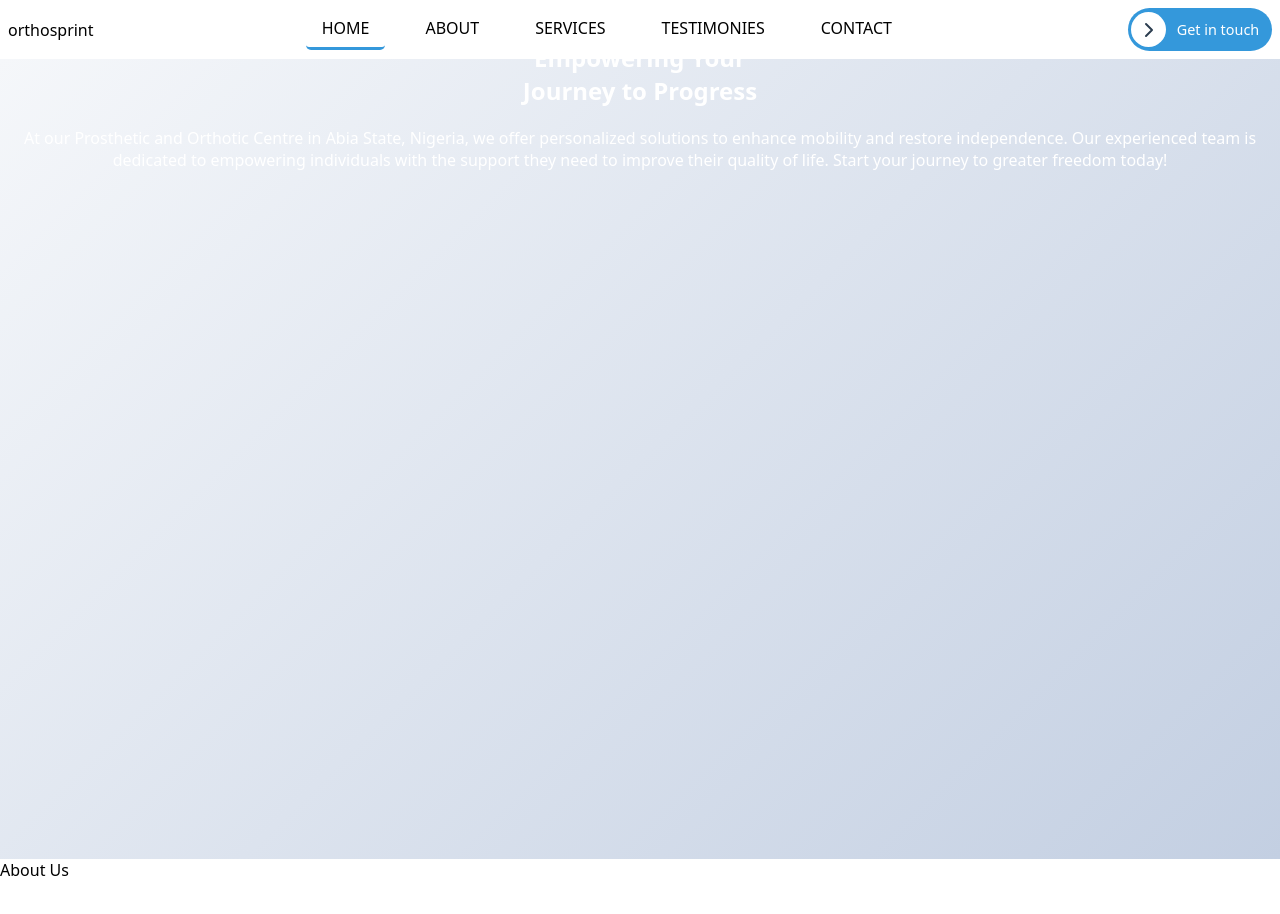
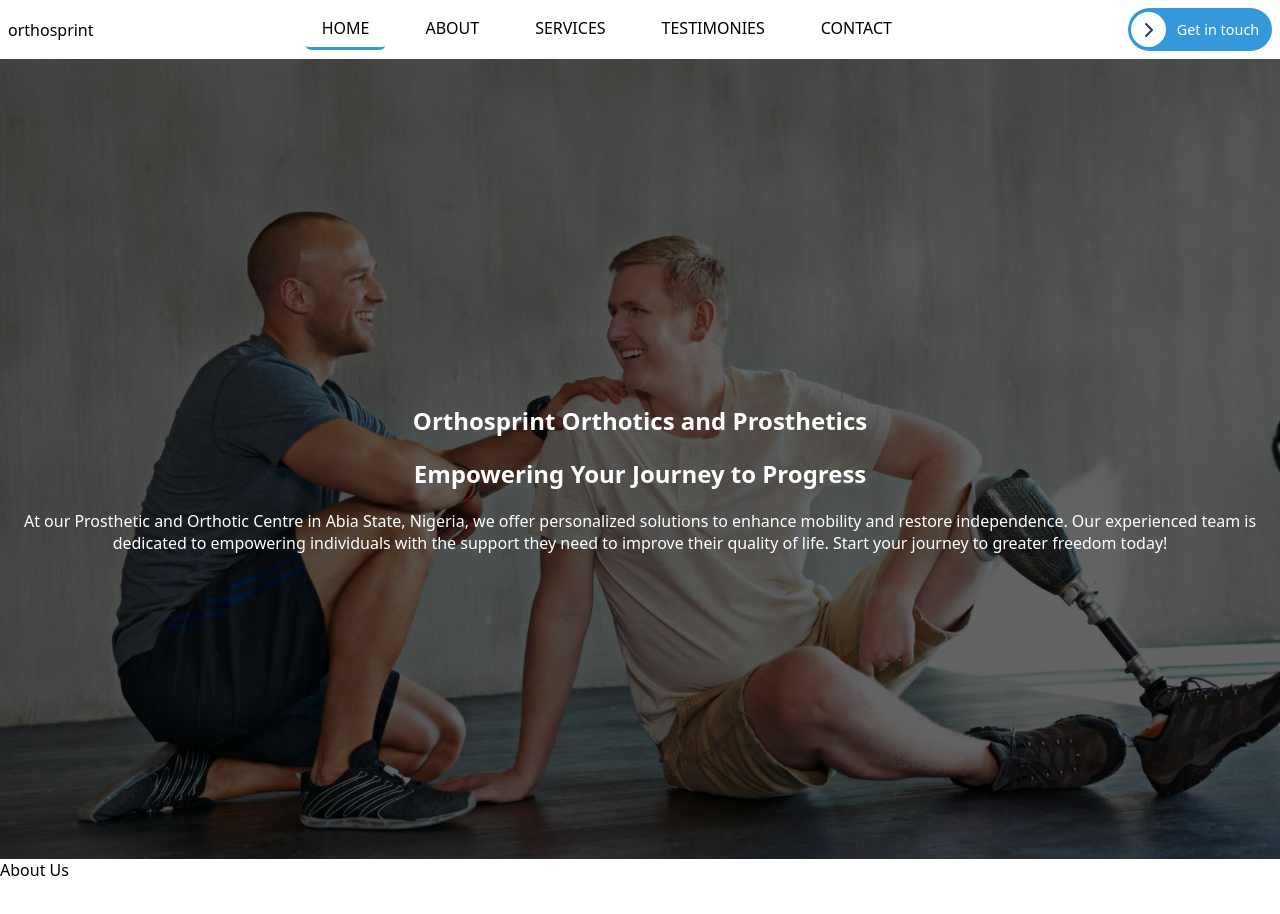
Before and after one commit to Mario-Gozie/Orthosprint-web-app, a React (Vite) app: page / in a window 1280 px wide. Shown: the top 914 px of the page. Built offline with nearby package versions, Linux system fonts and the light colour scheme.

Commit message:
working currently on home page

```diff
--- a/src/Components/Homepage-Components/Home.jsx
+++ b/src/Components/Homepage-Components/Home.jsx
@@ -2,17 +2,12 @@ import React from "react";
 
 function Home() {
   return (
-    <section style={{ height: "100vh" }} id="home">
+    <section id="home">
       <div className="home-wrapper">
-        <div className="clockwise-rotation"></div>
-        <div className="anti-clockwise-rotation"></div>
-        <div className="centre"></div>
+        <div className="overlay"></div>
         <div className="text">
           <h2>Orthosprint Orthotics and Prosthetics</h2>
-          <h1>
-            Empowering Your <br />
-            Journey to Progress
-          </h1>
+          <h1>Empowering Your Journey to Progress</h1>
 
           <p>
             At our Prosthetic and Orthotic Centre in Abia State, Nigeria, we
@@ -21,9 +16,7 @@ function Home() {
             individuals with the support they need to improve their quality of
             life. Start your journey to greater freedom today!
           </p>
-          <div></div>
         </div>
-        <img src="" alt="" />
       </div>
     </section>
   );
--- a/src/Css/homepageCss.css
+++ b/src/Css/homepageCss.css
@@ -142,10 +142,26 @@ nav {
 #home {
   position: relative;
   height: 100vh; /* Full viewport height */
-  background: linear-gradient(135deg, #f5f7fa 0%, #c3cfe2 100%);
+  background-image: url("../assets/Orthosprint-Home.jpg"); /* Replace with your image path */
   background-size: cover;
   background-position: center;
   margin: 0rem 0.1rem;
+  display: flex;
+  justify-content: center;
+}
+
+.home-wrapper {
+  width: 100%;
+  max-width: 1440px;
+}
+
+.overlay {
+  position: absolute;
+  top: 0;
+  left: 0;
+  right: 0;
+  bottom: 0;
+  background-color: rgba(0, 0, 0, 0.6); /* Dark overlay */
 }
 
 .text {
```
Also changed, not shown: src/assets/Orthosprint-Home.jpg (added).
